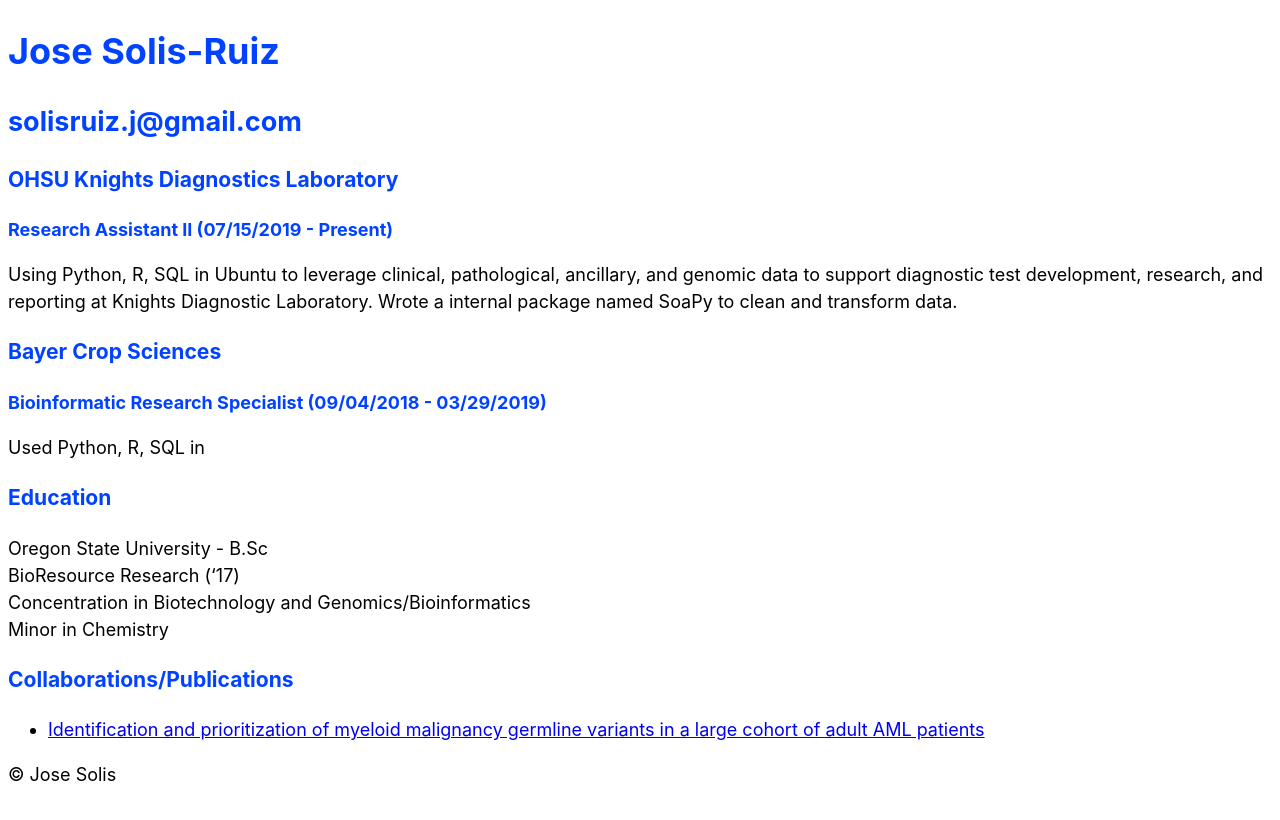
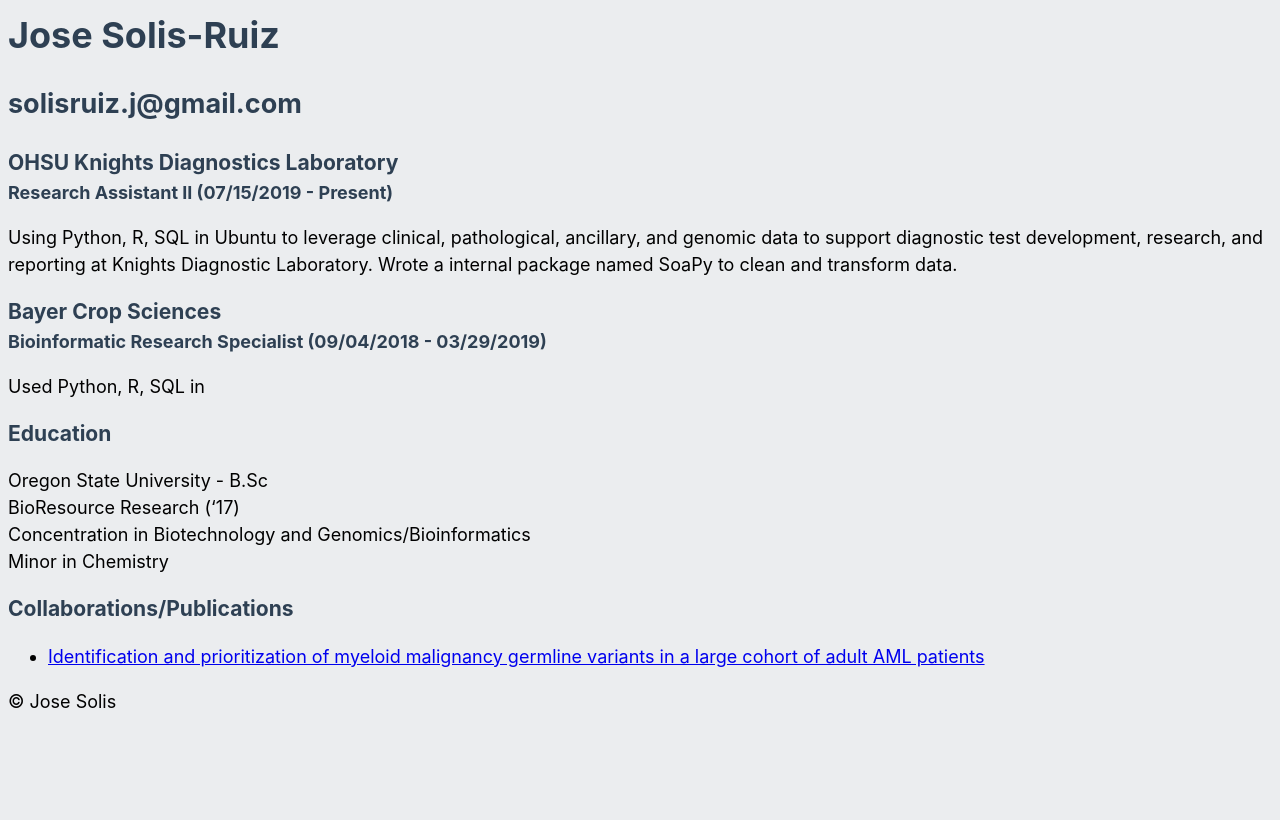
Before and after one commit to solisruj/solisruj.github.io, a Jekyll site: the page built from docs/index.md, in a window 1280 px wide. Shown: the top 820 px of the page. Built offline with Jekyll 4.4.1, drawn with Linux system fonts in a browser that asks for light colours; our own code applies the rules of GitHub Pages for plain Markdown files.

Commit message:
Updated main theme

```diff
--- a/docs/_sass/_theme_main.scss
+++ b/docs/_sass/_theme_main.scss
@@ -2,14 +2,14 @@
   font-family: -apple-system,BlinkMacSystemFont,"Segoe UI",Helvetica,Arial,sans-serif,"Apple Color Emoji","Segoe UI Emoji","Segoe UI Symbol";
   font-size: 18px;
   line-height: 1.5;
-  background-color: #fff;
+  background-color: #EBEDEF;
 
 
   h1,
   h2,
   h3,
   h4 {
-    color: #0042FF;
+    color: #2E4053;
   }
 
   h5,
@@ -21,7 +21,9 @@
     color: #000000;
   }
 
-  h2,
+
+  h1,
+  h3,
   h4 {
     margin:0;
     padding:0;
```
